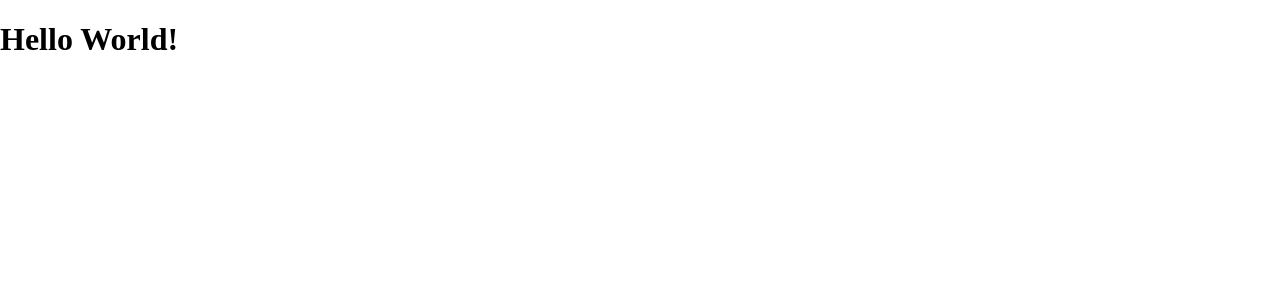
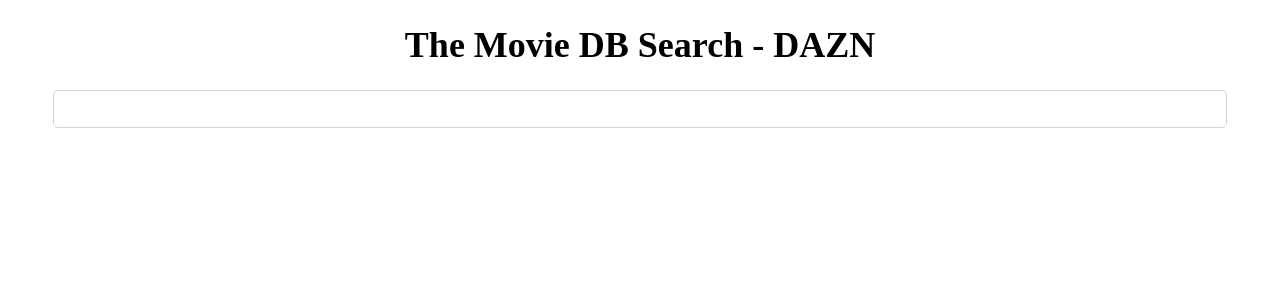
Before and after one commit to melwynfurtado/dazn, a React app: page / in a window 1280 px wide. Shown: the top 300 px of the page. Built offline with nearby package versions, Linux system fonts and the light colour scheme.

Commit message:
wire up services into component

```diff
--- a/package.json
+++ b/package.json
@@ -6,7 +6,7 @@
   "scripts": {
     "start": "webpack-dev-server --mode development --open",
     "build": "webpack --mode production",
-    "test": "jest"
+    "test": "jest --watch"
   },
   "repository": {
     "type": "git",
@@ -21,6 +21,8 @@
   "devDependencies": {
     "babel-core": "^6.26.3",
     "babel-loader": "^7.1.5",
+    "babel-plugin-transform-object-rest-spread": "^6.26.0",
+    "babel-plugin-transform-runtime": "^6.23.0",
     "babel-preset-env": "^1.7.0",
     "babel-preset-react": "^6.24.1",
     "clean-webpack-plugin": "^1.0.0",
@@ -29,6 +31,7 @@
     "enzyme-adapter-react-16": "^1.7.0",
     "html-webpack-plugin": "^3.2.0",
     "jest": "^23.6.0",
+    "lodash": "^4.17.11",
     "node-sass": "^4.10.0",
     "react-hot-loader": "^4.3.12",
     "sass-loader": "^7.1.0",
--- a/src/components/App/App.js
+++ b/src/components/App/App.js
@@ -1,9 +1,45 @@
 import React from 'react'
+import debounce from 'lodash/debounce'
+import theMovieDb from '../../services/theMovieDbService'
 import './App.scss'
 
 class App extends React.Component {
+  constructor(props) {
+    super(props)
+    this.state = {
+      query: '',
+      results: []
+    }
+    this.handleOnChange = this.handleOnChange.bind(this)
+    this.getResultsDebounced = debounce(this.getResults, 500)
+  }
+
+  async getResults() {
+    const theMovieDbInstance = theMovieDb()
+    const defaultResponse = await theMovieDbInstance.getMulti({ query: this.state.query })
+    if (defaultResponse && defaultResponse.results) this.setState({ results: defaultResponse.results })
+  }
+
+  handleOnChange(e) {
+    this.setState({ query: e.target.value }, () => {
+      this.getResultsDebounced()
+    })
+  }
+
   render() {
-    return <h1>Hello World!</h1>
+    const { results, query } = this.state
+
+    return (
+      <div className="theMovieDb-search">
+      <h1>The Movie DB Search - DAZN</h1>
+      <input className="search-field" type="text" name="query" value={query} onChange={this.handleOnChange} />
+      <ul className="search-results">
+        {
+          results.map(m => <li key={m.id} className="item">{m.title || m.name}</li>)
+        }
+      </ul>
+      </div>
+    )
   }
 }
 
--- a/src/components/App/App.scss
+++ b/src/components/App/App.scss
@@ -1,4 +1,4 @@
-html, body {
+html, body, div, span, input, ul, li {
 	margin: 0;
 	padding: 0;
 	border: 0;
@@ -6,3 +6,28 @@
 	font: inherit;
   vertical-align: baseline;
 }
+
+.theMovieDb-search {
+	text-align: center;
+	font-size: 18px;
+
+	.search-field {
+		width: 90%;
+		height: 30px;
+		border-radius: 5px;
+		border: 1px solid lightgrey;
+		padding: 3px 10px;
+	}
+
+	.search-results {
+		text-align: left;
+		margin: 20px;
+		list-style: none;
+
+		.item {
+			padding: 10px;
+			border: 1px solid lightskyblue;
+			margin: 3px 0;
+		}
+	}
+}
```
Also changed, not shown: .babelrc.
